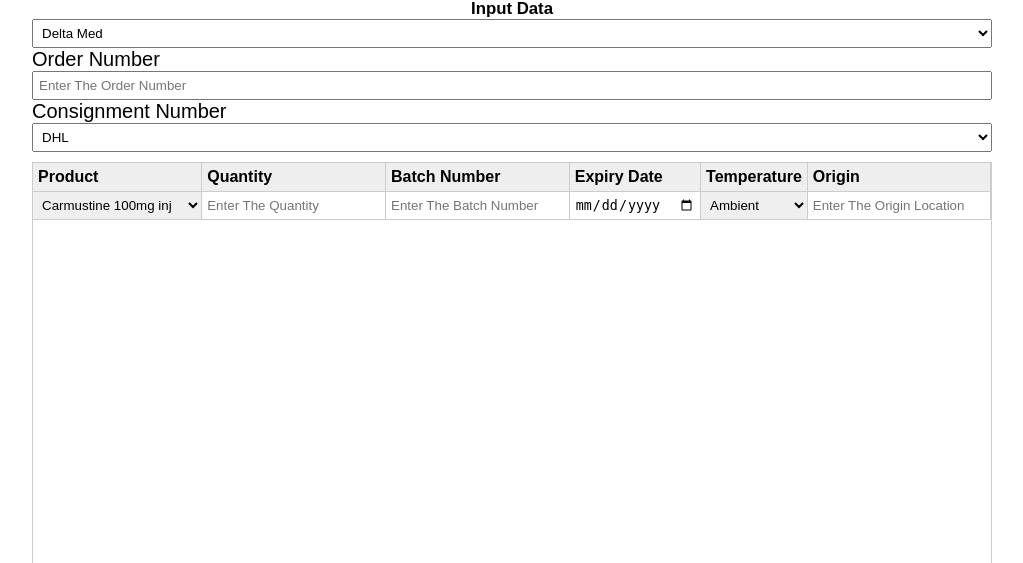
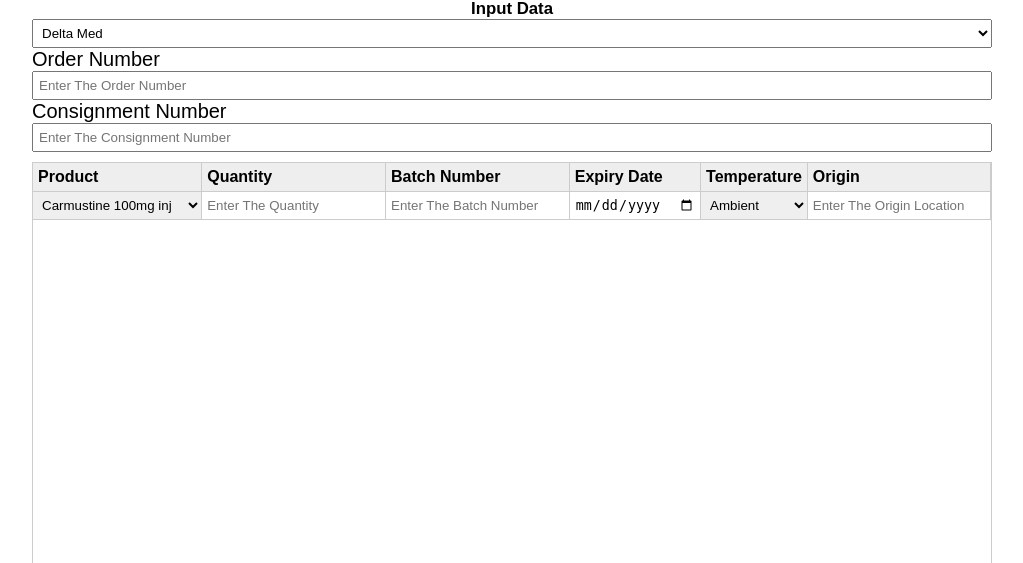
Before and after one commit to sokkit/group-project-lab-mgmt, a Flask app: page /EditorPDF in a window 1280 px wide. Shown: the part 126-689 px from the top of the page, without its empty margins (128-1151 px from the left). Run offline with Flask 2, Linux system fonts and the light colour scheme; a user stored in the database is signed in; data comes from the database, SQL or seed files in the repository; both versions use the stored data as it was after the commit; some libraries are stand-ins or nearby versions.

Commit message:
Changed Consignment Number Type

```diff
--- a/templates/editorPDF.html
+++ b/templates/editorPDF.html
@@ -37,13 +37,8 @@
       <input class="Inputlist" id = "Date" type = "date" name = "date" required placeholder="Enter The Date"> -->
 
       <label for="ConsignmentNumber">Consignment Number</label>
-      <select class="Inputlist" id = "ConsignmentNumber" type = "text" name = "consignmentnumber" required>
-        <option value="DHL">DHL</option>
-        <option value="FedEx">FedEx</option>
-        <option value="Royal Mail">Royal Mail</option>
-        <option value="Hermes">Hermes</option>
-        <option value="UPS">UPS</option>
-      </select>
+      <input class="Inputlist" id = "ConsignmentNumber" type = "text" name = "consignmentnumber" required placeholder="Enter The Consignment Number">
+
       <div class="EditorFormContent">
         <!-- Multiple Entry Section -->
         <div class="SingleProduct">
```
Also changed, not shown: database.db.
